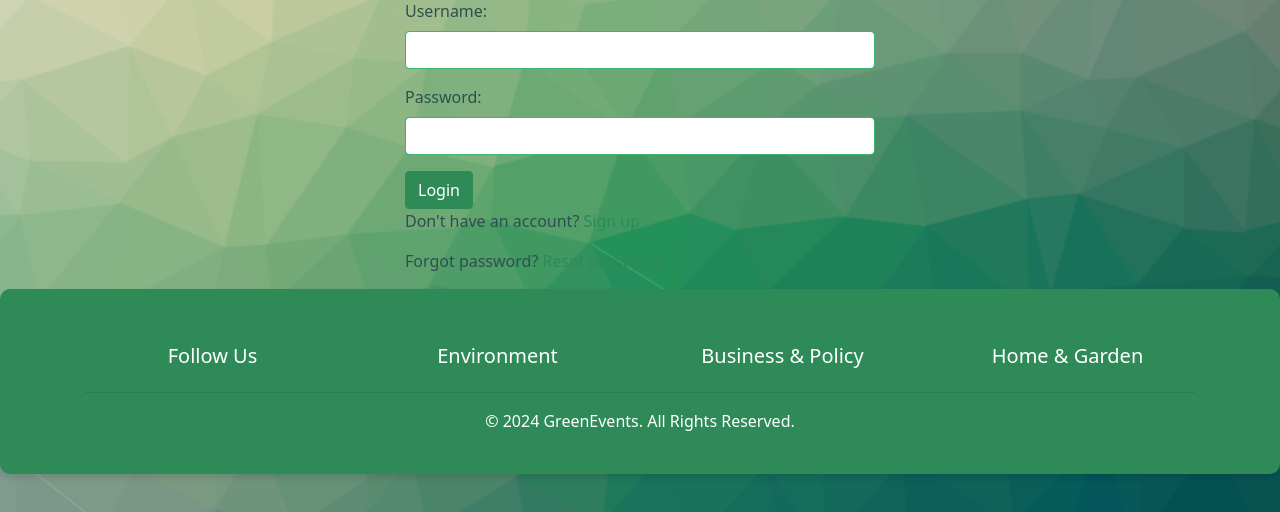
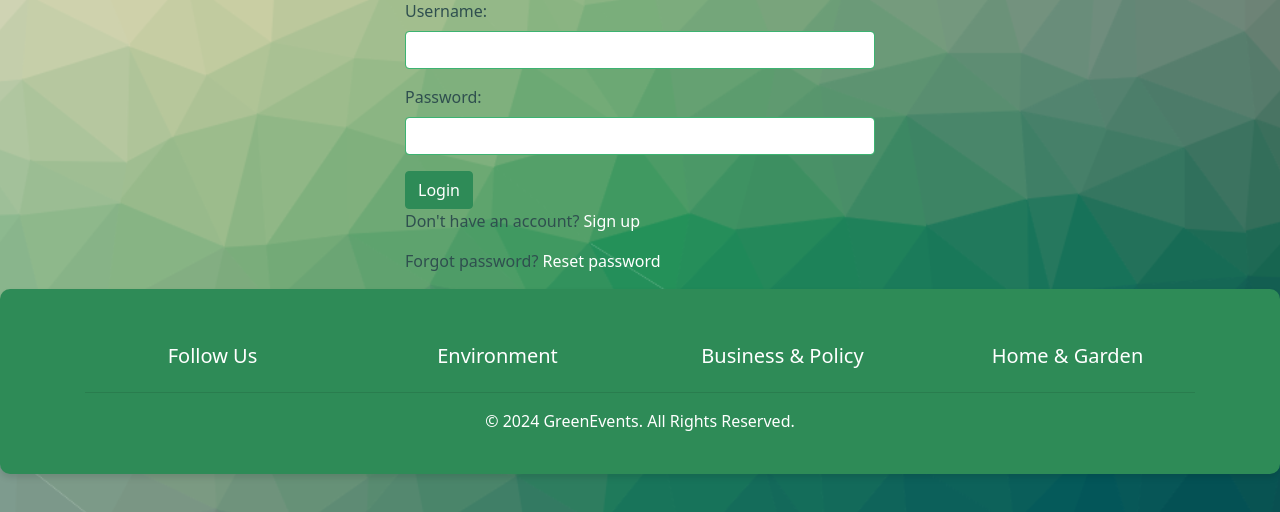
Before and after one commit to SanjayKumarM84/COMP-8347_Green-Events, a Django app: page /login/ in a window 1280 px wide. Shown: the part 143-655 px from the top of the page. Run offline with Django 5.2, Linux system fonts and the light colour scheme; some libraries are stand-ins or nearby versions.

Commit message:
Final commit

```diff
--- a/djangoProject/myApp/templates/base.html
+++ b/djangoProject/myApp/templates/base.html
@@ -22,13 +22,13 @@
             <ul class="navbar-nav ml-auto">
                 {% if user.is_authenticated %}
                     <li class="nav-item">
-                    <a class="nav-link" href="{% url 'create_event' %}">Create Event</a>
+                    <a class="nav-link" href="{% url 'create_event' %}" style="color: white;">Create Event</a>
                 </li>
                 <li class="nav-item">
-                    <a class="nav-link" href="{% url 'feedback' %}">Give Feedback</a>
+                    <a class="nav-link" href="{% url 'feedback' %}" style="color: white;">Give Feedback</a>
                 </li>
                 <li class="nav-item">
-                    <a class="nav-link" href="{% url 'user_history' %}">Past Events</a>
+                    <a class="nav-link" href="{% url 'user_history' %}" style="color: white;">Past Events</a>
                 </li>
                 <li class="nav-item">
                     <a class="nav-link" href="{% url 'view_profile' %}">
--- a/djangoProject/myApp/templates/login.html
+++ b/djangoProject/myApp/templates/login.html
@@ -15,8 +15,8 @@
             </div>
             <button type="submit" class="btn btn-primary">Login</button>
         </form>
-        <p>Don't have an account? <a href="{% url 'register' %}">Sign up</a></p>
-        <p>Forgot password? <a href="{% url 'password_reset' %}">Reset password</a></p>
+        <p>Don't have an account? <a href="{% url 'register' %}" style="color: white;">Sign up</a></p>
+        <p>Forgot password? <a href="{% url 'password_reset' %}" style="color: white;">Reset password</a></p>
     </div>
 </div>
 {% endblock %}
```
Also changed, not shown: djangoProject/db.sqlite3.
